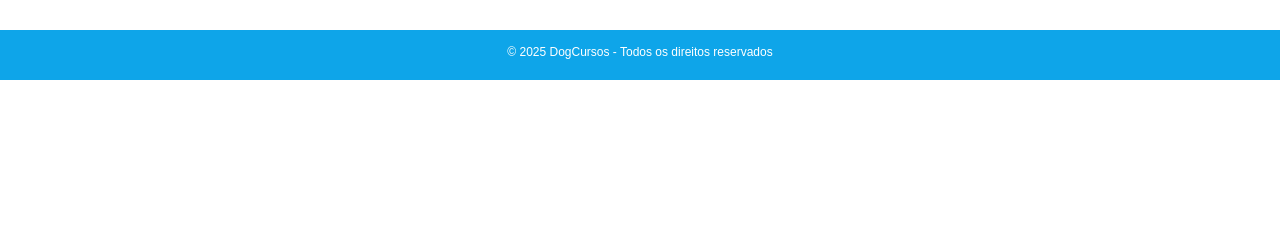
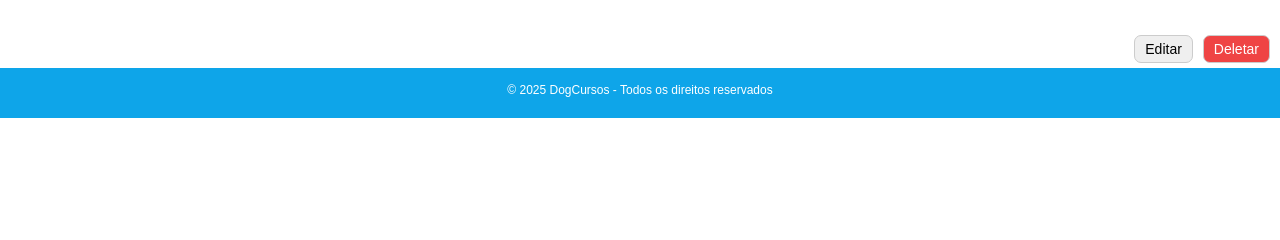
Before and after one commit to ProjetoWeb-Serv/Projeto, a PHP site: page /cursos in a window 1280 px wide. Shown: the part 237-477 px from the top of the page. Run offline with PHP 8.4, Linux system fonts and the light colour scheme; the visitor is signed in with stand-in values (Sample User, id 1); data that the repository does not hold is empty.

Commit message:
feat: começo do edit e do remove

```diff
--- a/css/style.css
+++ b/css/style.css
@@ -123,6 +123,10 @@ table {
     margin-bottom: 30px;
 }
 
+table th:nth-child(4), table th:nth-child(5) {
+    width: 30px;
+}
+
 th, td {
     padding: 12px 15px;
     border: 1px solid #ccc;
@@ -213,3 +217,33 @@ td:first-child {
     margin-top: 50px;
     margin-bottom: 0px;
 }
+
+.action_buttons {
+    display: flex;
+    gap: 10px;
+    padding: 5px 10px;
+    font-size: 14px;
+    justify-content: end;
+}
+
+.delete_button button, .edit_button button {
+    border: 1.5px solid #ccc;
+    padding: 5px 10px;
+    font-size: 14px;
+    border-radius: 7px;
+    cursor: pointer;
+    transition: background-color 0.3s;
+}
+
+.delete_button button {
+    background-color: #EF4444;
+    color: white;
+}
+
+.delete_button button:hover {
+    background-color: #c82333;
+}
+
+.edit_button button:hover {
+    background-color: #a9a9a9;
+}
--- /dev/null
+++ b/views/components/deleteButton.php
@@ -0,0 +1,3 @@
+<div class="delete_button">
+        <button>Deletar</button>
+</div>
--- /dev/null
+++ b/views/components/editButton.php
@@ -0,0 +1,3 @@
+<div class="edit_button">
+    <button>Editar</button>
+</div>
--- a/views/cursos.view.php
+++ b/views/cursos.view.php
@@ -23,3 +23,16 @@
         }
     ?>
 </table>
+
+<?php
+    if(isset($_SESSION['role']) && $_SESSION['role'] === 'admin'){
+        echo '<div class="action_buttons">';
+        echo '<a href="/cursos/editar">';
+        require_once('views/components/editButton.php');
+        echo '</a>';
+        echo '<a href="/cursos/deletar">';
+        require_once('views/components/deleteButton.php');
+        echo '</a>';
+        echo '</div>';
+    }
+?>
```
Also changed, not shown: controllers/alunos.controller.php (+20 -1 lines), views/alunos.view.php (+22 -1 lines), views/editar_aluno.view.php (added, +15 -0 lines), views/matriculas.view.php (+13 -0 lines).
